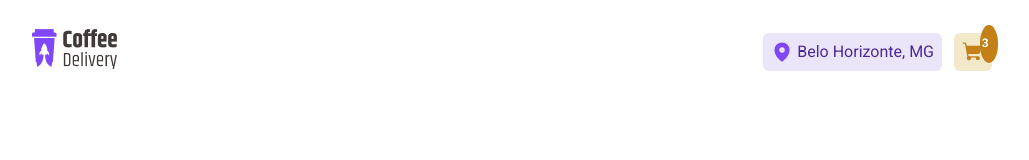
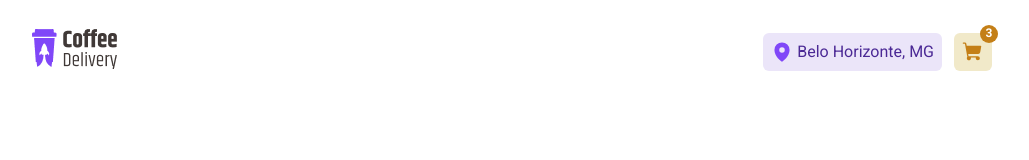
Before and after one commit to ArthurEnrique15/ignite-coffee-delivery, a React (Vite) app: page / in a window 1280 px wide. Shown: the top 160 px of the page, without its empty margins (128-1157 px from the left). Built offline with nearby package versions, Linux system fonts and the light colour scheme.

Commit message:
refactor: set items amount as button instead of div

```diff
--- a/src/components/Header/styles.ts
+++ b/src/components/Header/styles.ts
@@ -59,7 +59,7 @@ export const ShopCartButton = styled.button`
   }
 `
 
-export const ItemsAmount = styled.div`
+export const ItemsAmount = styled.button`
   position: absolute;
 
   display: flex;
```
